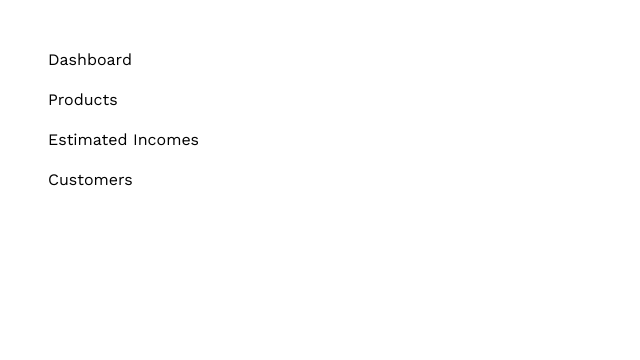
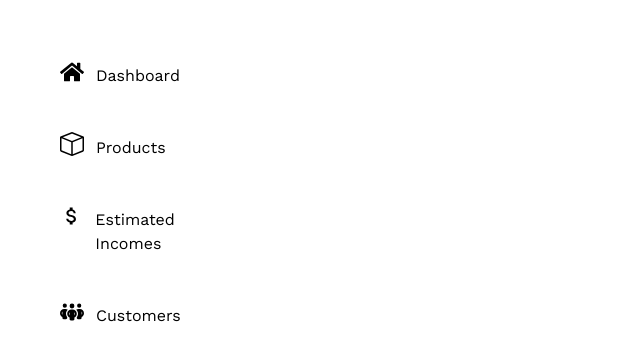
Before and after one commit to RaveZam/The-Coffee-Nest-Dashboard-Analytics-With-Predictive-Income-React, a React (Vite) app in the folder dsafrontend/: page / in a window 1280 px wide. Shown: the top 360 px of the page, without its empty margins (0-640 px from the left). Built offline with nearby package versions, Linux system fonts and the light colour scheme.

Commit message:
SideBar Finished

```diff
--- a/dsafrontend/src/sidebar/Sidebar.jsx
+++ b/dsafrontend/src/sidebar/Sidebar.jsx
@@ -1,11 +1,28 @@
+import { FaHome } from "react-icons/fa";
+import { BsBox } from "react-icons/bs";
+import { MdOutlineAttachMoney } from "react-icons/md";
+import { FaPeopleGroup } from "react-icons/fa6";
+
 export default function Sidebar() {
   return (
-    <div className=" w-1/5 p-12">
-      <ul className="space-y-4">
-        <li className="cursor-pointer">Dashboard</li>
-        <li>Products</li>
-        <li>Estimated Incomes</li>
-        <li>Customers</li>
+    <div className="w-1/5 pl-12 pt-12">
+      <ul className="space-y-4 cursor-pointer w-full">
+        <li className="flex  p-4 hover:bg-gray-200 transition duration-300 rounded-lg ">
+          <FaHome className="scale-150 mr-4" />
+          Dashboard
+        </li>
+        <li className="flex p-4 hover:bg-gray-200 transition duration-300 rounded-lg">
+          <BsBox className="scale-150 mr-4" />
+          Products
+        </li>
+        <li className="flex p-4 hover:bg-gray-200 transition duration-300 rounded-lg">
+          <MdOutlineAttachMoney className="scale-150 mr-4" />
+          Estimated Incomes
+        </li>
+        <li className="flex p-4 hover:bg-gray-200 transition duration-300 rounded-lg">
+          <FaPeopleGroup className="scale-150 mr-4" />
+          Customers
+        </li>
       </ul>
     </div>
   );
```
